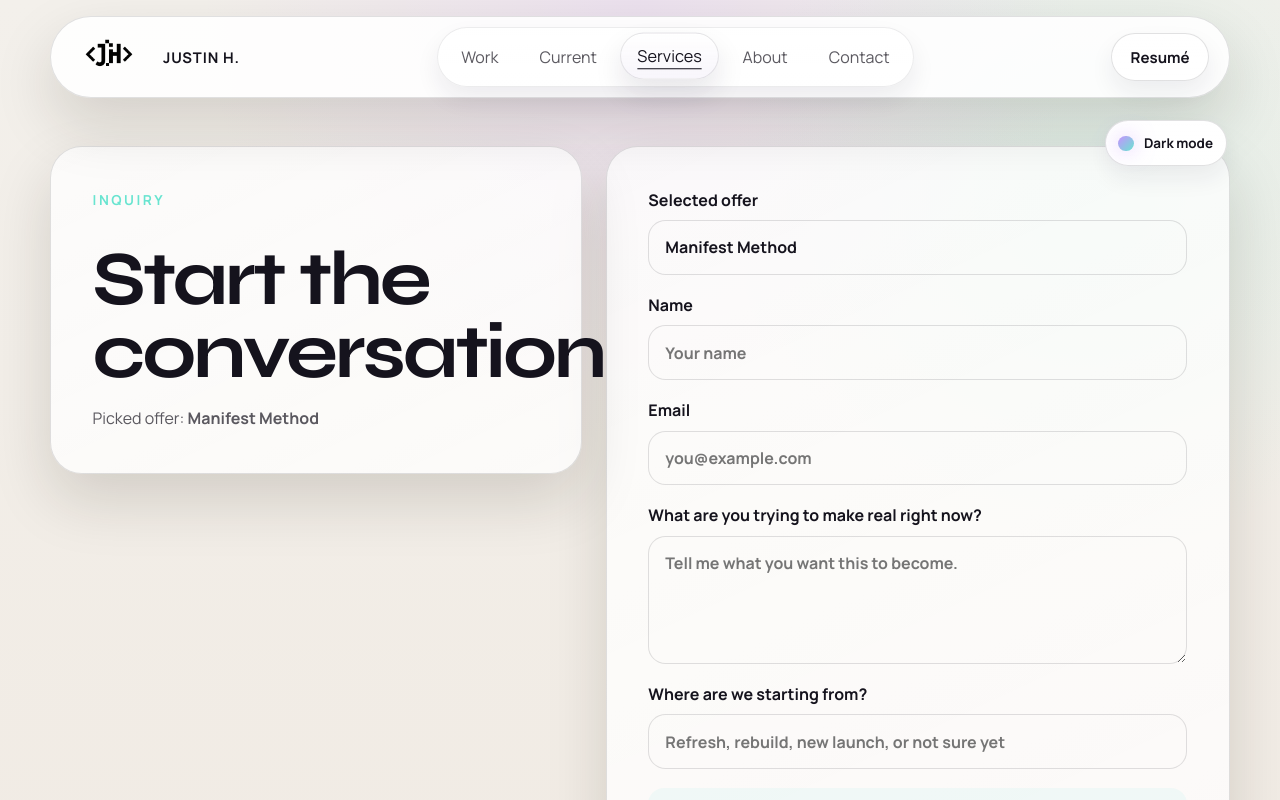
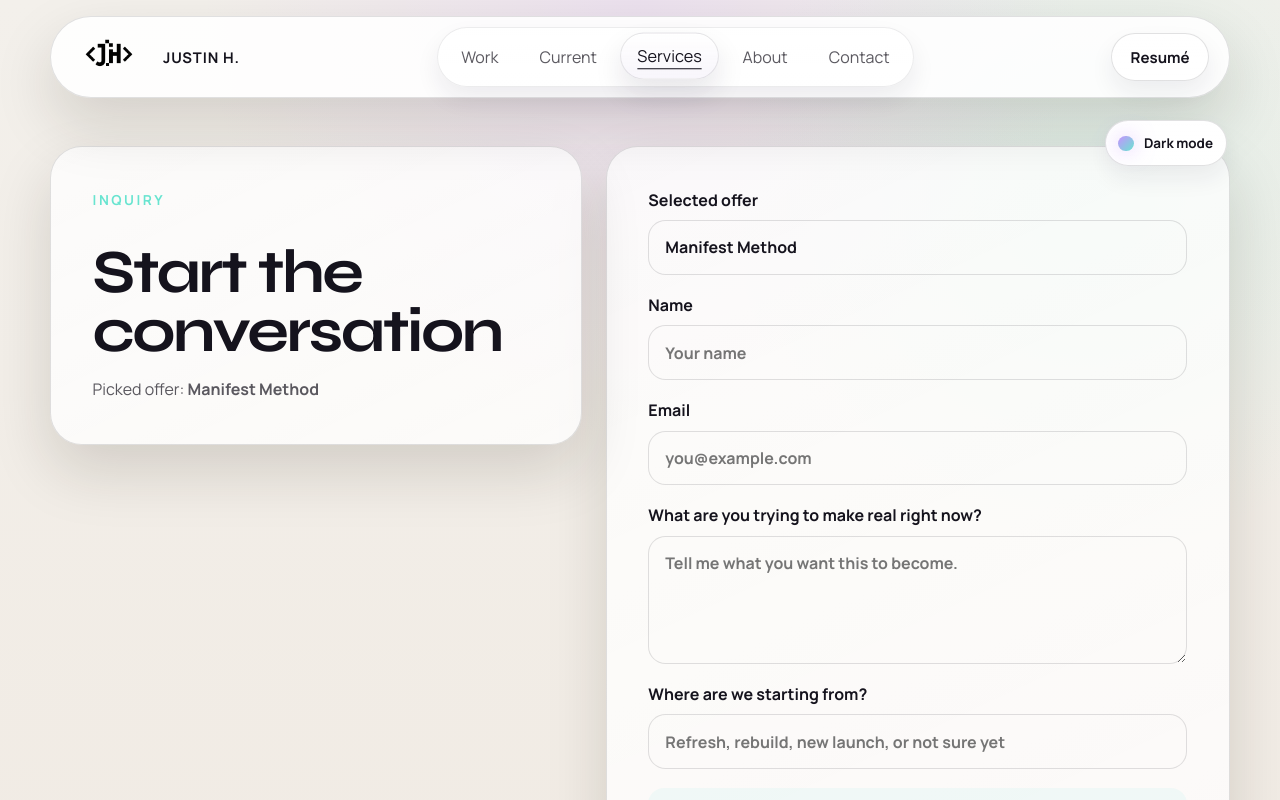
Before and after one commit to massiahtheruler/big-boy-portfolio, a React (Vite) app: page /inquire in a window 1280 px wide. Shown: the top 800 px of the page. Built offline with nearby package versions, Linux system fonts and the light colour scheme.

Commit message:
contact modal and service card edits

```diff
--- a/src/components/layout/ContactModal.jsx
+++ b/src/components/layout/ContactModal.jsx
@@ -88,7 +88,7 @@ function ContactModal({ isOpen, onClose }) {
       >
         <section className="contact-modal__panel contact-modal__panel--intro">
           <p className="contact-modal__eyebrow">From Idea To Identity</p>
-          <img className="headshot" src="/pro.jpeg" alt="" />
+          <img className="headshot" src="/assets/pro.jpeg" alt="" />
           <h2 id="contact-title">Justin Henry</h2>
           <p className="secondary">
             <b>Frontend Engineer • Product Builder</b>
--- a/src/styles/pages/_inquire.scss
+++ b/src/styles/pages/_inquire.scss
@@ -18,7 +18,8 @@
 }
 
 .inquire-page__intro h1 {
-  font-size: clamp(2.8rem, 6vw, 5rem);
+  max-width: 10.5ch;
+  font-size: clamp(2.8rem, 4.8vw, 4rem);
 }
 
 .inquiry-form {
```
Also changed, not shown: public/assets/pro.jpeg (renamed from pro.jpeg).
